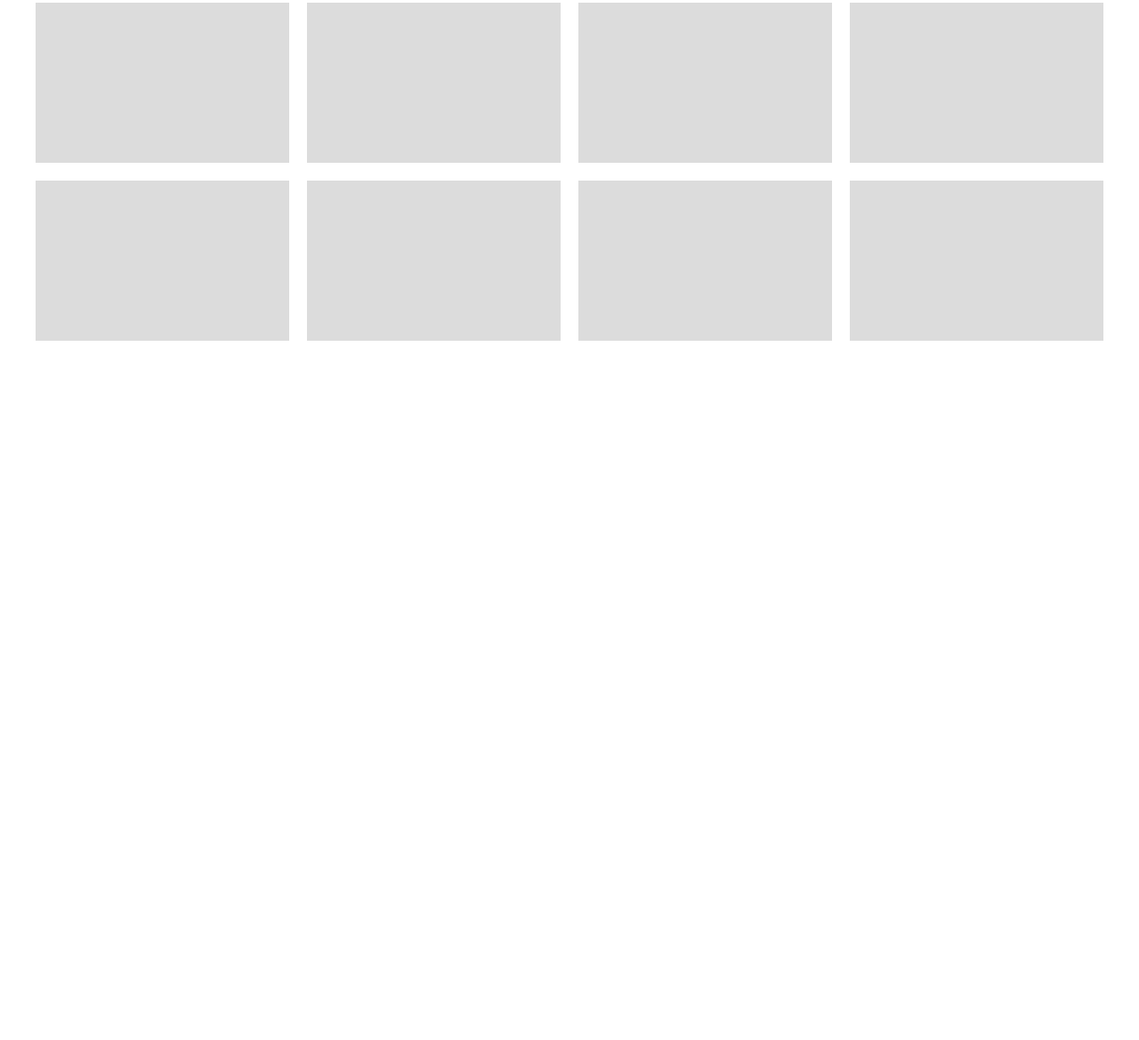
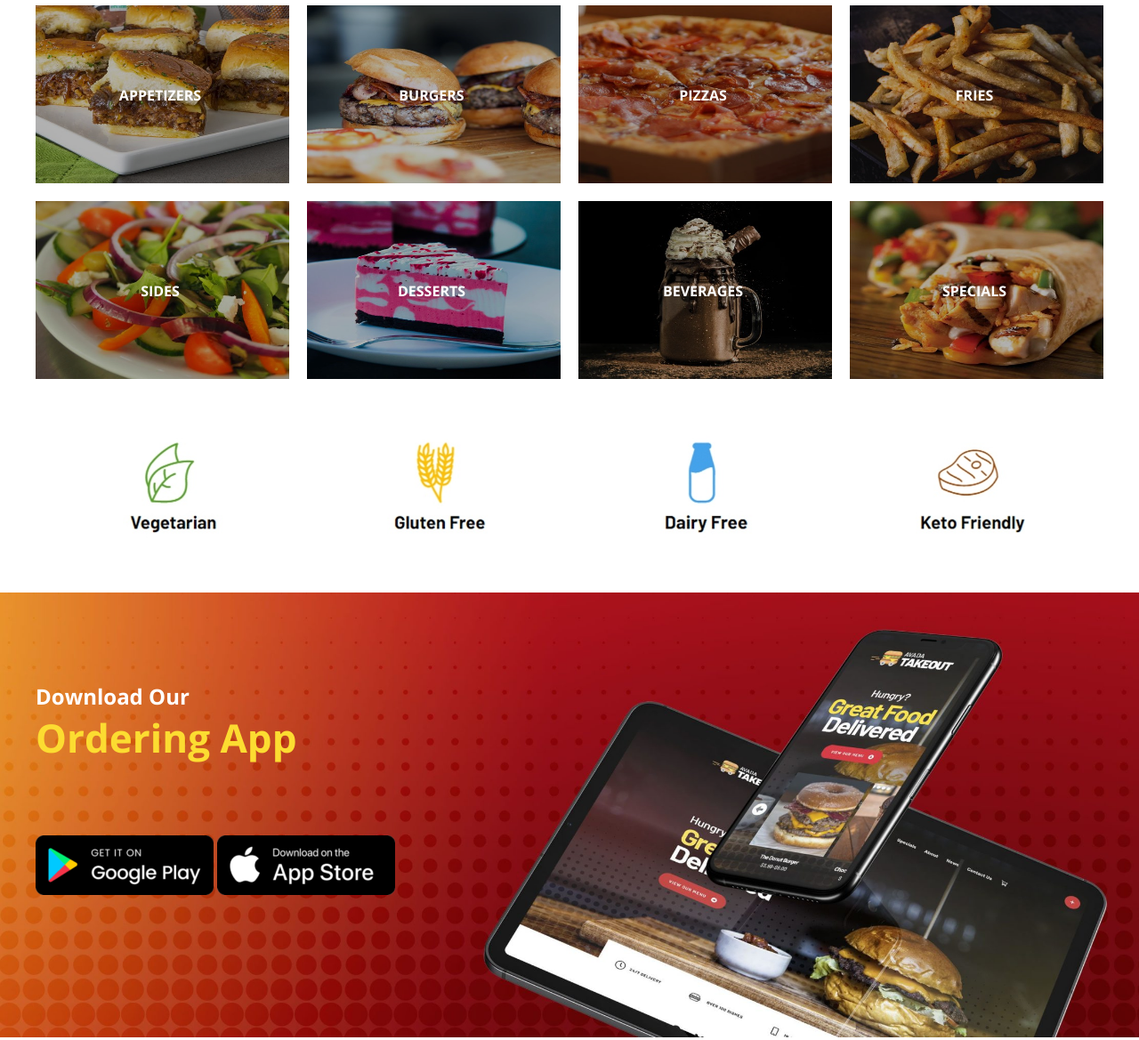
Before and after one commit to antonio-fiorentino/proj-html-vuejs, a website: page index.html in a window 1280 px wide. Shown: the part 2328-3497 px from the top of the page at 89% size. Before the commit the page ends 2731 px from the top, so only its background shows below. Drawn offline with nearby package versions, Linux system fonts and the light colour scheme.

Commit message:
Esercizio

```diff
--- a/index.html
+++ b/index.html
@@ -127,34 +127,40 @@
 
         <div class="box-categories">
 
-          <div class="box">
-
-          </div>
-          <div class="box">
-
-          </div>
-          <div class="box">
-
-          </div>
-          <div class="box">
-
-          </div>
-          <div class="box">
-
-          </div>
-          <div class="box">
-
-          </div>
-          <div class="box">
-
-          </div>
-          <div class="box">
+          <div class="box" v-for="item in menuCategories">
+            <div class="opacity">
+              <h4>{{item.name}}</h4>
+            </div>
+            <img :src="`${item.image}`">
 
           </div>
 
         </div>
 
+        <div class="icon-mid">
+          <img src="img/icon-mid.jpg" alt="">
+        </div>
+
       </section>
+
+      <!-- Download App -->
+
+      <section class="download-app">
+
+        <div class="google-app">
+          <div class="title-app">
+            <h3>Download Our</h3>
+            <h2>Ordering App</h2>
+          </div>
+          <div class="download-store">
+            <img src="img/play-store-badge-200x67.png" alt="">
+            <img src="img/app-store-badge-200x67.png" alt="">
+          </div>
+        </div>
+
+      </section>
+
+      <!-- /Download App -->
 
     </div>
 
--- a/js/script.js
+++ b/js/script.js
@@ -4,35 +4,35 @@ var app = new Vue({
    menuCategories:[
      {
        name: 'APPETIZERS',
-       image: `$bg-appetizers`,
+       image: 'img/bg-appetizers.jpg',
      },
      {
        name: 'BURGERS',
-       image: `$bg-burgers`,
+       image: 'img/bg-burgers.jpg',
      },
      {
        name: 'PIZZAS',
-       image: `$bg-pizzas`,
+       image: 'img/bg-pizza.jpg',
      },
      {
        name: 'FRIES',
-       image: `$bg-fries`,
+       image: 'img/bg-chips.jpg',
      },
      {
        name: 'SIDES',
-       image: `$bg-sides`,
+       image: 'img/bg-sides.jpg',
      },
      {
        name: 'DESSERTS',
-       image: `$bg-desserts`,
+       image: 'img/bg-desserts.jpg',
      },
      {
        name: 'BEVERAGES',
-       image: `$bg-beverages`,
+       image: 'img/bg-beverages.jpg',
      },
      {
        name: 'SPECIALS',
-       image: `$bg-specials`,
+       image: 'img/bg-specials.jpg',
      },
 
    ]
--- a/src/app.scss
+++ b/src/app.scss
@@ -202,11 +202,21 @@
 
       .price-fries{
         position: absolute;
-        left:135px;
+        left:0px;
+        width: 370px;
+        height: 50px;
+      }
+      .price-frappe{
+        width: 370px;
+        height: 50px;
+        margin-right: 25px;
       }
       .price-donut{
         position: absolute;
-        right: 100px;
+        right: 0px;
+        text-align: center;
+        width: 370px;
+        height: 50px;
       }
 
       div{
@@ -283,10 +293,74 @@
 
 
       .box{
-        height: 180px;
+        height: 200px;
         width: 285px;
-        background-color: gainsboro;
         margin-bottom: 20px;
+        position: relative;
+
+        .opacity{
+          width: 100%;
+          height: 100%;
+          background-color: rgba(0,0,0,0.3);
+          display: inline-block;
+        }
+        img{
+          height: 200px;
+          width: 285px;
+          position: absolute;
+          top: 0px;
+          left: 0px;
+          z-index: -1;
+        }
+        h4{
+          z-index: 2;
+          position: absolute;
+          top: 90px;
+          left: 90px;
+          color: #fff;
+          width: 100px;
+          height: 20px;
+          text-align: center;
+        }
+      }
+    }
+
+    .icon-mid{
+      width: 1200px;
+      height: 220px;
+      display: flex;
+      justify-content: center;
+    }
+  }
+
+  .download-app{
+    background-image: url($bg-download-app);
+    background-size: cover;
+    background-repeat: no-repeat;
+    background-position: 80% 55%;
+    height: 500px;
+    width: 100%;
+    margin-bottom: 1000px;
+    padding-top: 100px;
+
+    .google-app{
+      @include container;
+
+
+      .title-app{
+
+        h3{
+          color: white;
+          font-size: 24px;
+        }
+        h2{
+          color:$yellow-color;
+          font-size: 44px;
+        }
+      }
+
+      .download-store{
+        padding-top: 80px;
       }
     }
   }
--- a/src/bg-img.scss
+++ b/src/bg-img.scss
@@ -4,11 +4,4 @@ $cookie-frappe: "../img/bg-frappe.jpg";
 $donut-burger: "../img/bg-donut.jpg";
 $bg-discount: "../img/bg-discount.jpg";
 $bg-effect: "../img/bg-effect.svg";
-$bg-appetizers: "../img/bg-appetizers.jpg";
-$bg-burgers: "../img/bg-burgers.jpg";
-$bg-beverages: "../img/bg-beverages.jpg";
-$bg-pizza: "../img/bg-pizza.jpg";
-$bg-sides: "../img/bg-sides.jpg";
-$bg-dessert: "../img/bg-desserts.jpg";
-$bg-chips: "../img/bg-chips.jpg";
-$bg-specials: "../img/$bg-specials.jpg";
+$bg-download-app: "../img/bg-download-app.jpg"
```
Also changed, not shown: dist/app.css, img/bg-download-app.jpg (renamed from img/app-ordering-scaled.jpg), img/icon-mid.jpg (added).
